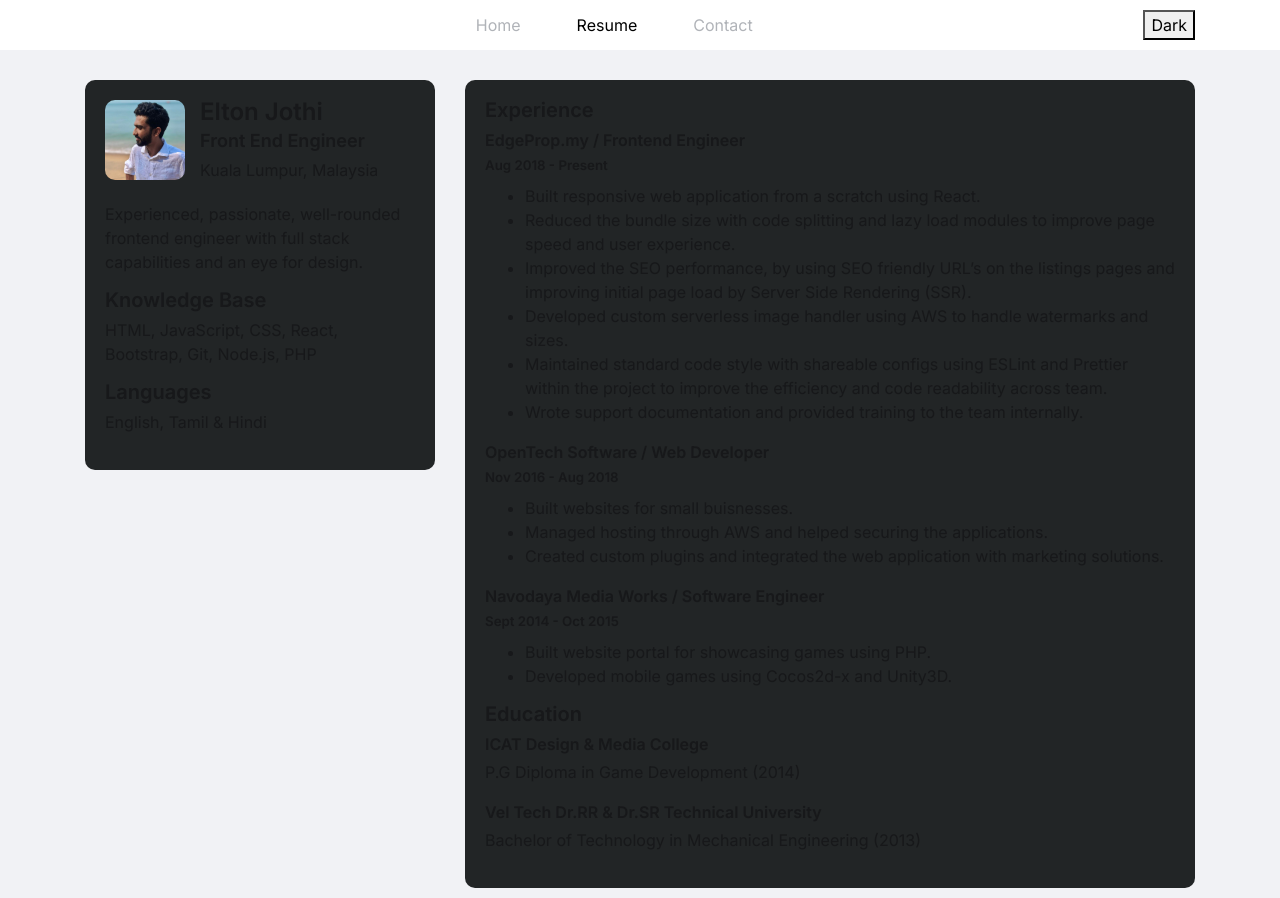
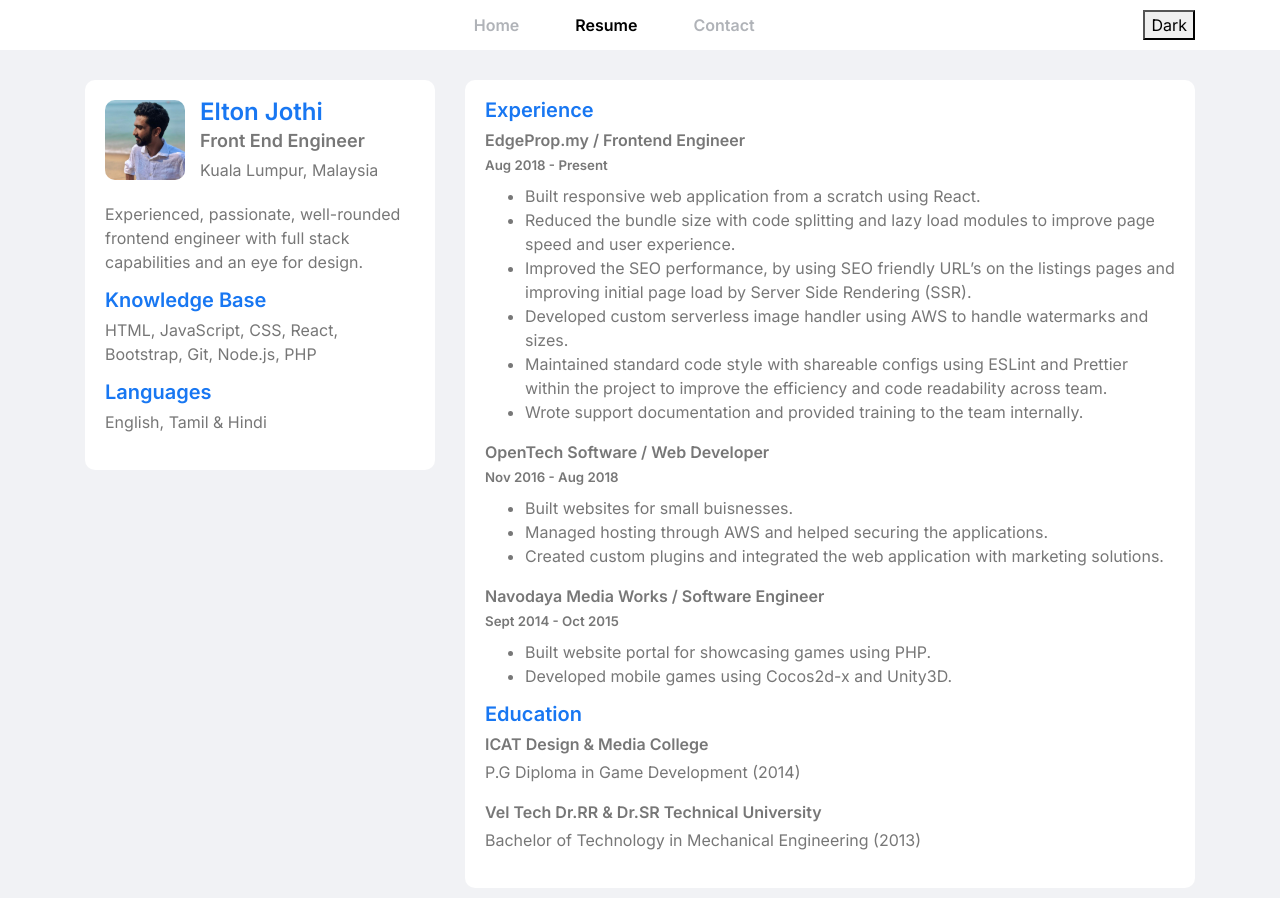
Before and after one commit to eltonjothi/frontpage, a Next.js app: page /resume in a window 1280 px wide. Built offline with nearby package versions, Linux system fonts and the light colour scheme.

Commit message:
Added new colors to light mode

```diff
--- a/styles/custom-nav.scss
+++ b/styles/custom-nav.scss
@@ -8,6 +8,7 @@
     margin: 0 20px;
     .nav-link {
       color: #b0b3b8;
+      font-weight: 600;
     }
     &.active {
       .nav-link {
--- a/styles/resume.scss
+++ b/styles/resume.scss
@@ -6,7 +6,7 @@
       margin-bottom: 70px;
     }
     .leftbox {
-      background-color: #222526;
+      background-color: #fff;
       padding: 20px;
       border-radius: 10px;
       margin-bottom: 10px;
@@ -17,7 +17,7 @@
       }
     }
     .mainbox {
-      background-color: #222526;
+      background-color: #fff;
       padding: 20px;
       border-radius: 10px;
       margin-bottom: 10px;
--- a/styles/style.scss
+++ b/styles/style.scss
@@ -28,6 +28,20 @@ body {
   background-color: #f1f2f5;
   color: #17181a;
   min-height: 100vh;
+  .light{
+    .grey-30 {
+      color: #777777;
+    }
+    .grey-50 {
+      color: $color-grey-50;
+    }
+    .grey-70 {
+      color: $color-grey-30;
+    }
+    .maroon {
+      color: #1877f2;
+    }
+  }
   .dark {
     background-color: #17181a;
     color: #e4e6eb;
@@ -66,5 +80,15 @@ body {
         }
       }
     }
+    .resume {
+      .resume-body {
+        .leftbox {
+          background-color: #222526;
+        }
+        .mainbox {
+          background-color: #222526;
+        }
+      }
+    }
   }
 }
```
